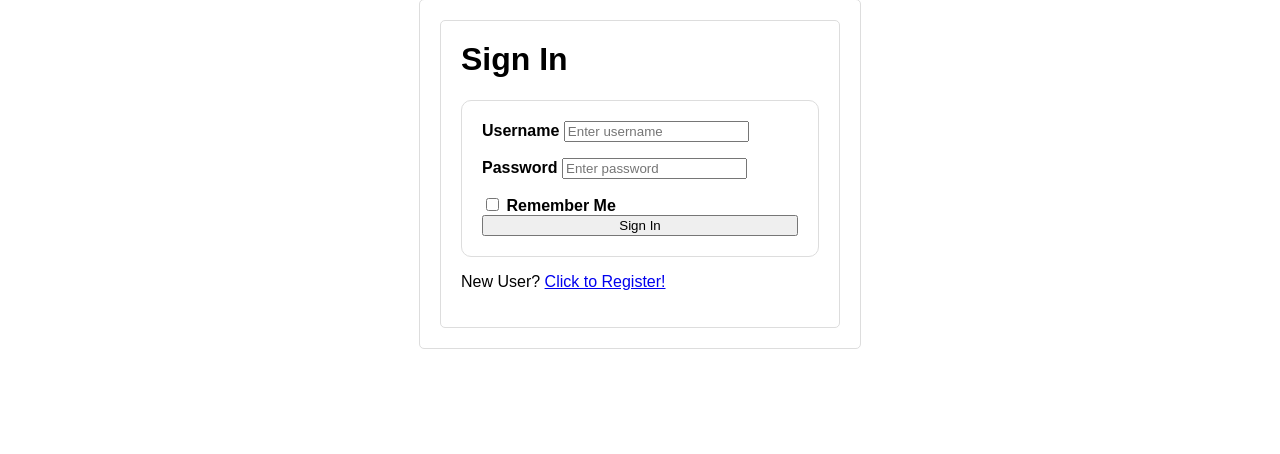
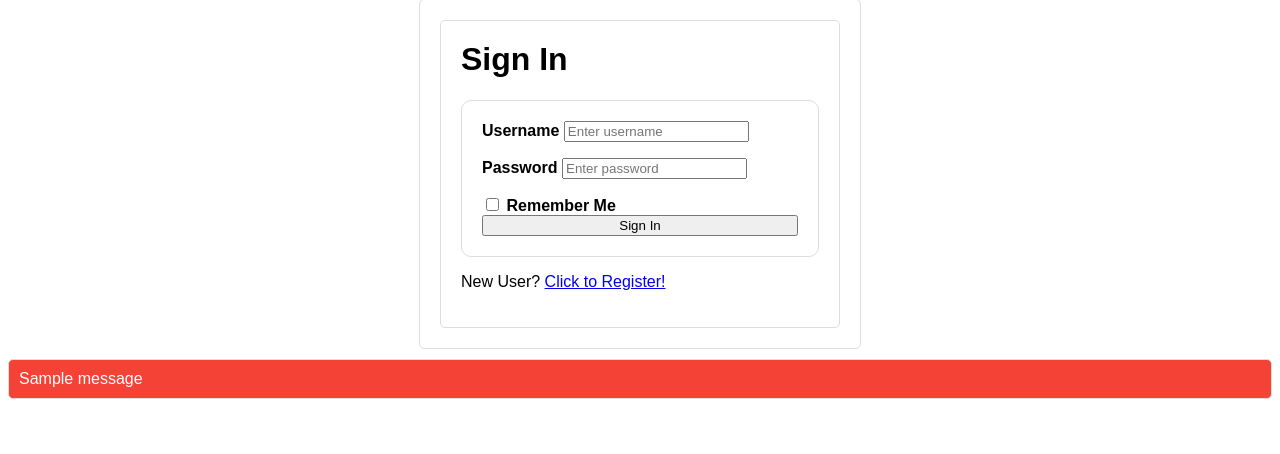
Before and after one commit to cypill36/HIGHEST_GRADE_EVER, a Flask app: a page that uses GroupProjectFlask/app/templates/base.html in a window 1280 px wide. Shown: the part 145-599 px from the top of the page. Run offline with Flask 3, Linux system fonts and the light colour scheme; tables that the repository leaves empty hold one stand-in row (values such as "Sample post"); one stand-in notice (Sample message) is shown.

Commit message:
error mesage update

```diff
--- a/GroupProjectFlask/app/templates/base.html
+++ b/GroupProjectFlask/app/templates/base.html
@@ -72,5 +72,14 @@
         <div class="container">
             {% block content %}{% endblock %}
         </div>
+{% with messages = get_flashed_messages() %}
+  {% if messages %}
+    <ul class="flash-messages">
+      {% for message in messages %}
+        <li style="background-color: #f44336; color: #fff; padding: 10px; margin-bottom: 10px; border-radius: 5px;">{{ message }}</li>
+      {% endfor %}
+    </ul>
+  {% endif %}
+{% endwith %}
     </body>
 </html>
--- a/GroupProjectFlask/app/templates/stats.html
+++ b/GroupProjectFlask/app/templates/stats.html
@@ -4,7 +4,7 @@
   <h1 style="text-align:center">Baseball Stats</h1>
   <br>
   {% if prediction %}
-  <h2>Projected Win% for {{ next_year }} is {{ prediction }} </h2>
+  <h2>Projected Win % for {{ next_year }} is {{ prediction }}% </h2>
   <h3>5-fold Cross Validation</h3>
   {% for i in range( RMSEs|length ) %}
   	CV sample {{ i+1 }} RMSE: {{ RMSEs[i] }}
```
Also changed, not shown: GroupProjectFlask/app.db.
